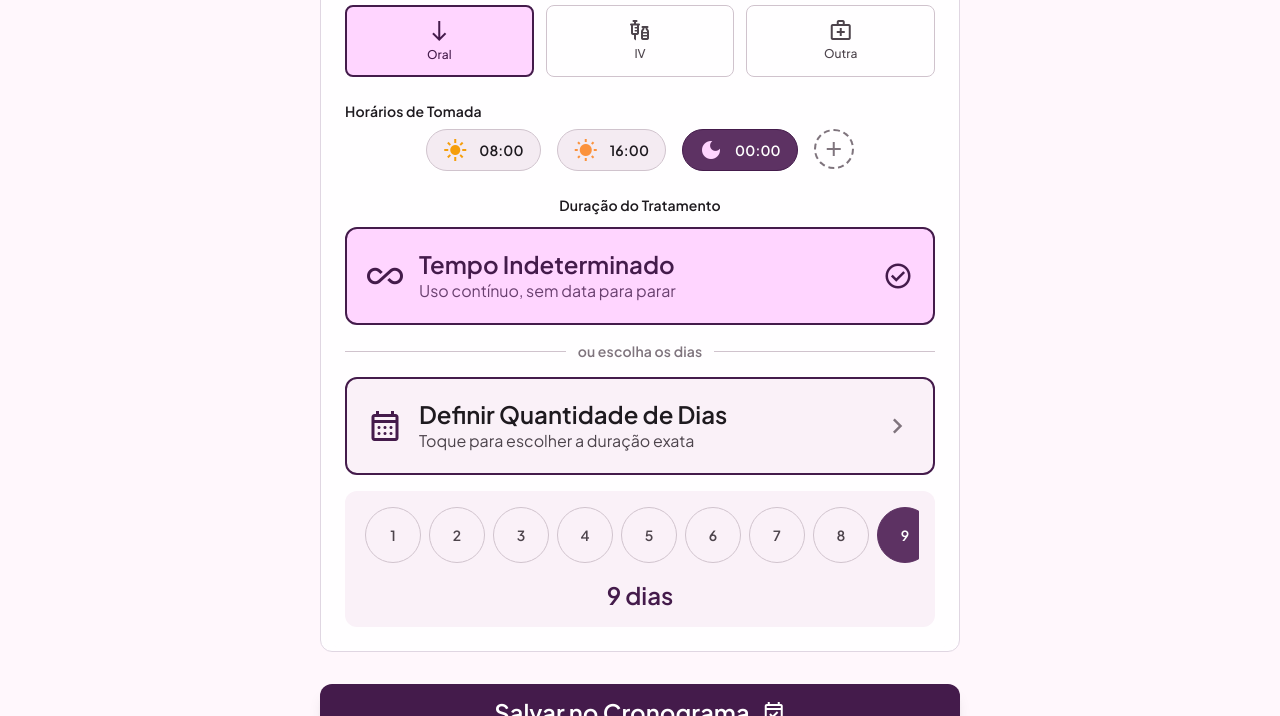
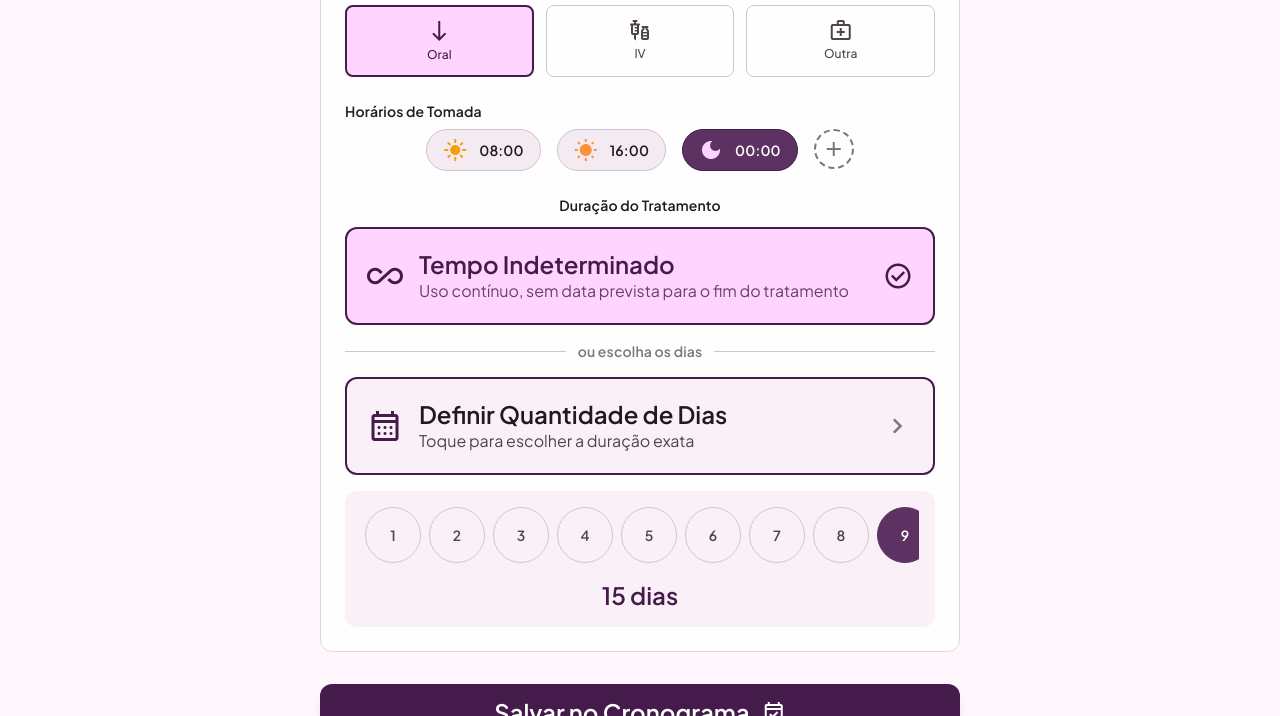
Before and after one commit to Enz0EMCosta/YNAEx1, a plain HTML site: page tela7.html in a window 1280 px wide. Both pictures are taken after a click on the button 640 px from the left and 912 px from the top of the page. Shown: the part 486-1202 px from the top of the page. Drawn offline with nearby package versions, Linux system fonts and the light colour scheme.

Commit message:
Update text for indeterminate treatment duration

```diff
--- a/tela7.html
+++ b/tela7.html
@@ -143,7 +143,7 @@ tailwind.config = {
           <span class="material-symbols-outlined text-4xl shrink-0">all_inclusive</span>
           <div class="text-left flex-1">
             <p class="font-headline-md text-headline-md leading-tight">Tempo Indeterminado</p>
-            <p class="font-body-md text-body-md opacity-80">Uso contínuo, sem data para parar</p>
+            <p class="font-body-md text-body-md opacity-80">Uso contínuo, sem data prevista para o fim do tratamento</p>
           </div>
           <span class="material-symbols-outlined check-icon text-3xl">check_circle</span>
         </button>
@@ -170,7 +170,7 @@ tailwind.config = {
           <div class="overflow-x-auto scroll-hide">
             <div class="flex gap-2 w-max px-1" id="duration-scroll"></div>
           </div>
-          <p class="text-center mt-4 font-headline-md text-headline-md text-primary" id="duration-label">9 dias</p>
+          <p class="text-center mt-4 font-headline-md text-headline-md text-primary" id="duration-label">15 dias</p>
         </div>
       </div>
     </div>
```
